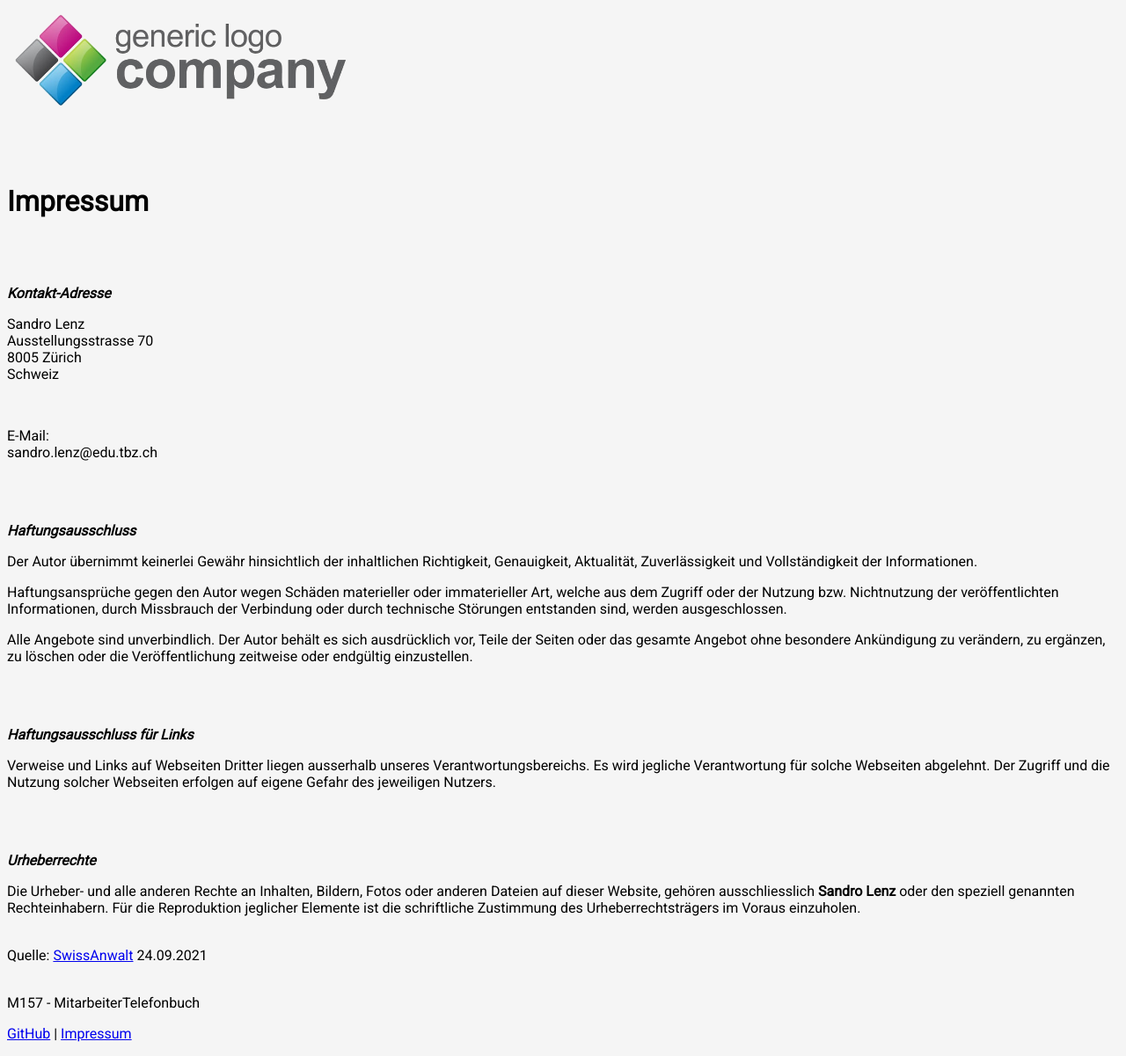
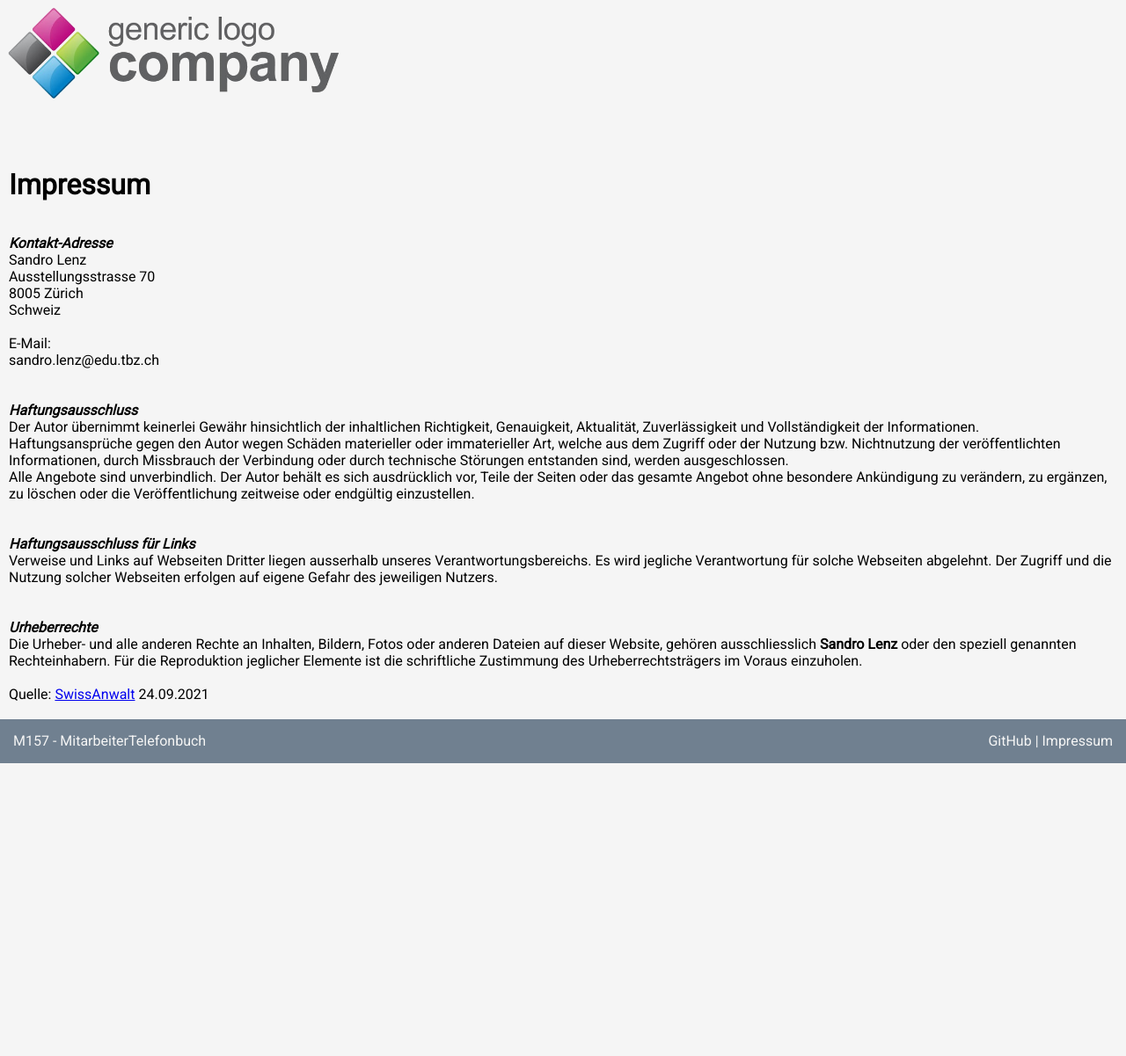
Before and after one commit to sandrolenz/M157-Telefonbuch, a PHP site: page /impressum.html in a window 1280 px wide. Shown: the whole page at 88% size. After the commit the page ends 868 px from the top, so only its background shows below. Run offline with PHP 8.4, Linux system fonts and the light colour scheme.

Commit message:
Update style.css

```diff
--- a/style.css
+++ b/style.css
@@ -1,12 +1,14 @@
 * {
     background-color: whitesmoke;
     font-family: 'Roboto', sans-serif;
+    margin: 0;
+    padding: 0;
 }
 
 .header {
     display: flex;
     flex-direction: row;
-   justify-content: space-between;
+    justify-content: space-between;
 }
 
 #img_firmenlogo {
@@ -26,10 +28,11 @@
     width: 80px;
 }
 
-.div_result {
+.div_result{
     display: flex;
     align-items: center;
     flex-direction: column;
+    margin: 8px !important;
 }
 
 .div_result p {
@@ -38,17 +41,67 @@
     border-width: 1px;
     background-color: white;
     padding: 5px;
+    margin: 15px;
     width: 50%;
 }
 
-#txt_name {
+#txt_name, .title {
     align-self: center;
 }
 
 #img_person {
-    width: 300px;
+    width: 300px !important;
 }
 
 #separator {
     color: slategrey;
 }
+
+footer {
+    display: flex;
+    justify-content: flex-end;
+    flex-direction: row;
+}
+
+#div_footer {
+    position: absolute;
+    bottom: 0;
+    width: 100%;
+    height: 2.5rem;
+
+    display: flex;
+    justify-content: space-between;
+    color: whitesmoke;
+    background-color: slategrey;
+    height: 50px;
+    width: 100%;
+}
+
+#div_footer p {
+    background-color: slategrey;
+    margin: 15px;
+}
+
+.footer_link {
+    color: whitesmoke;
+    background-color: slategrey;
+    text-decoration: none;
+
+}
+
+.footer_link:hover {
+    color: darkslategray;
+}
+
+#page {
+    position: relative;
+    min-height: 100vh;
+}
+
+#content-wrap {
+    padding-bottom: 2.5rem;
+}
+
+.impressum {
+    margin: 10px;
+}
```
